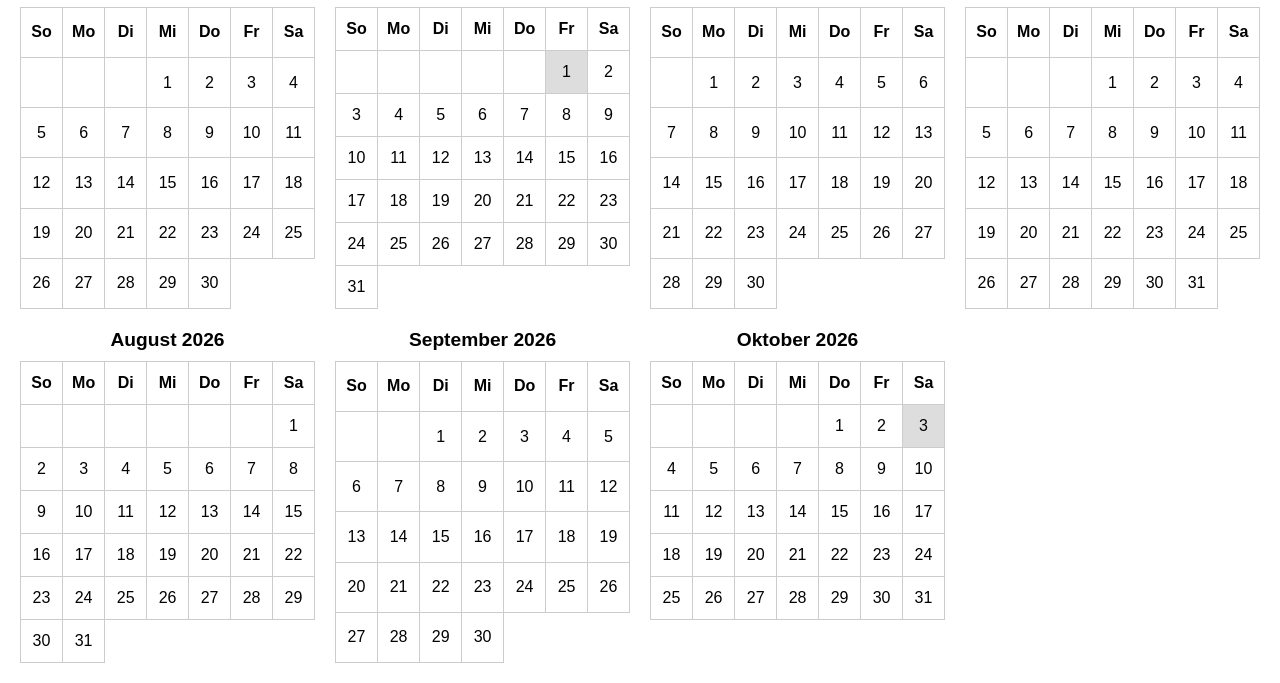
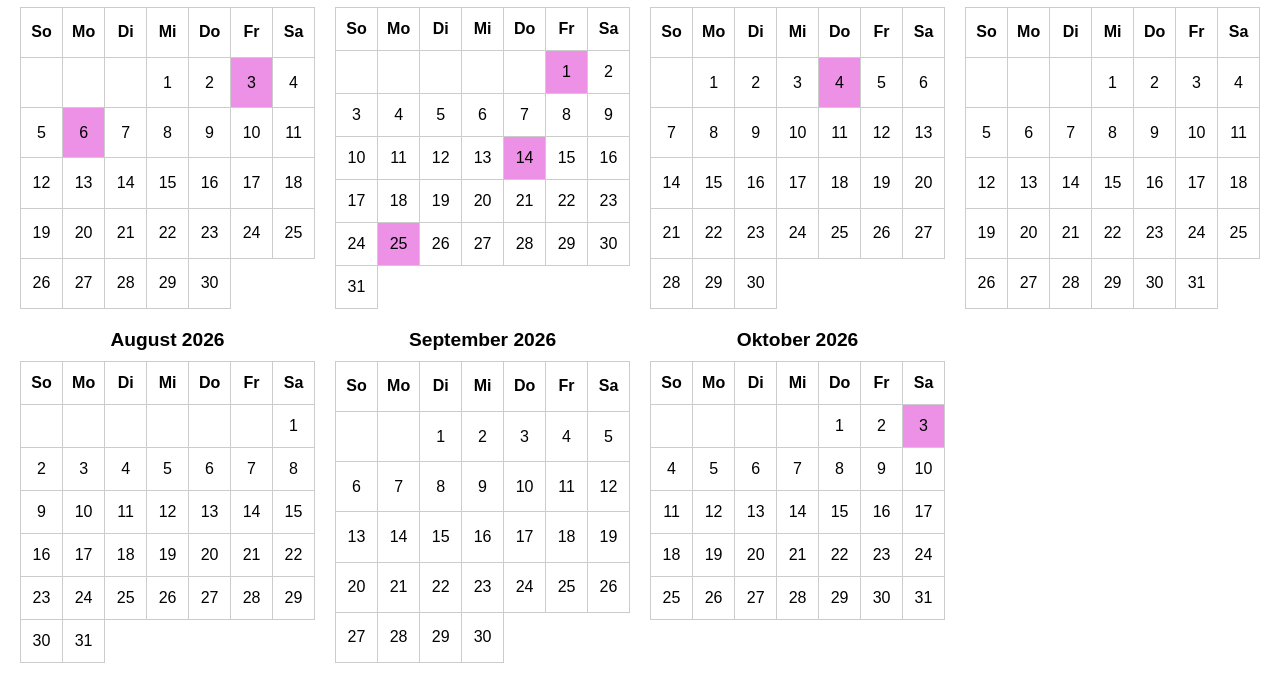
Before and after one commit to maltito2017-coder/verfuegbarkeitskalender, a website: page index.html in a window 1280 px wide. Shown: the part 142-825 px from the top of the page. Drawn offline with Linux system fonts and the light colour scheme; no server answers.

Commit message:
feiertage angepasst

```diff
--- a/index.html
+++ b/index.html
@@ -14,7 +14,7 @@
   td, th { border: 1px solid #ccc; width: 40px; height: 40px; text-align: center; vertical-align: middle; cursor: pointer; }
   caption { font-weight: bold; margin-bottom: 10px; font-size: 1.2em; }
   .frei { background-color: white; }
-  .feiertag { background-color: #ddd; }
+  .feiertag { background-color: #ed91e7; }
   #legende span { margin-right: 15px; font-weight: bold; }
 </style>
 </head>
@@ -50,7 +50,7 @@ const colors = { person1:'red', person2:'blue', person3:'green', person4:'orange
 // Feiertage
 const feiertage = {
   "NRW":["2026-01-01","2026-05-01","2026-10-03"],
-  "RLP":["2026-01-01","2026-05-01","2026-10-03"],
+  "RLP":["2026-01-01","2026-04-03","2026-05-01","2026-04-06","2026-05-14","2026-05-25","2026-06-04","2026-10-03"],
   "HH":["2026-01-01","2026-05-01","2026-10-03"],
   "BE":["2026-01-01","2026-05-01","2026-10-03"]
 };
```
